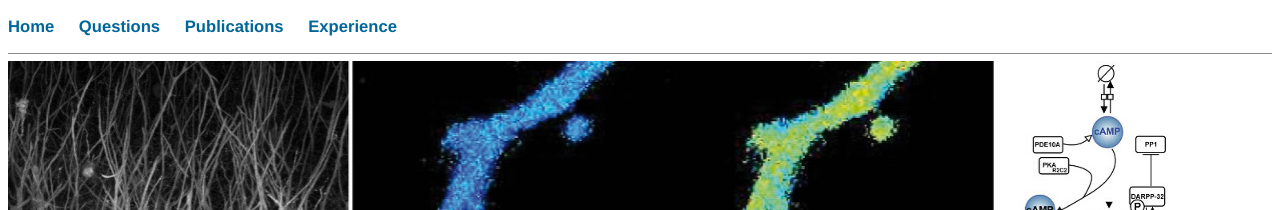
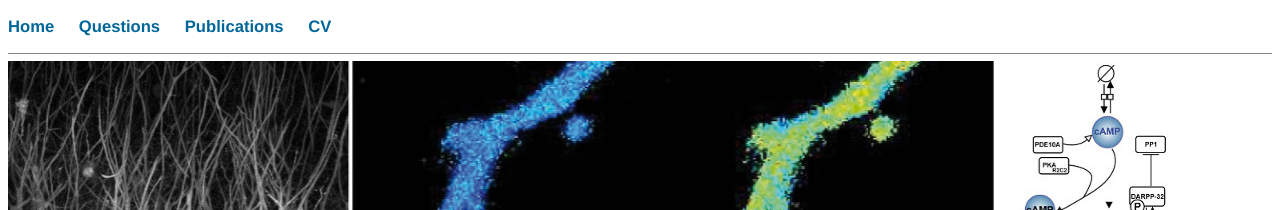
Before and after one commit to nicolasgervasi/nicolasgervasi.github.io, a Jekyll site: the page built from index.html, in a window 1280 px wide. Shown: the top 210 px of the page. Built offline with Jekyll 4.4.1, drawn with Linux system fonts in a browser that asks for light colours.

Commit message:
Update default.html

```diff
--- a/_layouts/default.html
+++ b/_layouts/default.html
@@ -11,7 +11,7 @@
 	        		<li><a href="/">Home</a></li>
 		        	<li><a href="/Questions">Questions</a></li>
 				<li><a href="/Publications">Publications</a></li>
-	        		<li><a href="/cv">Experience</a></li>
+	        		<li><a href="/cv">CV</a></li>
 
 	    		</ul>
 			</nav>
```
